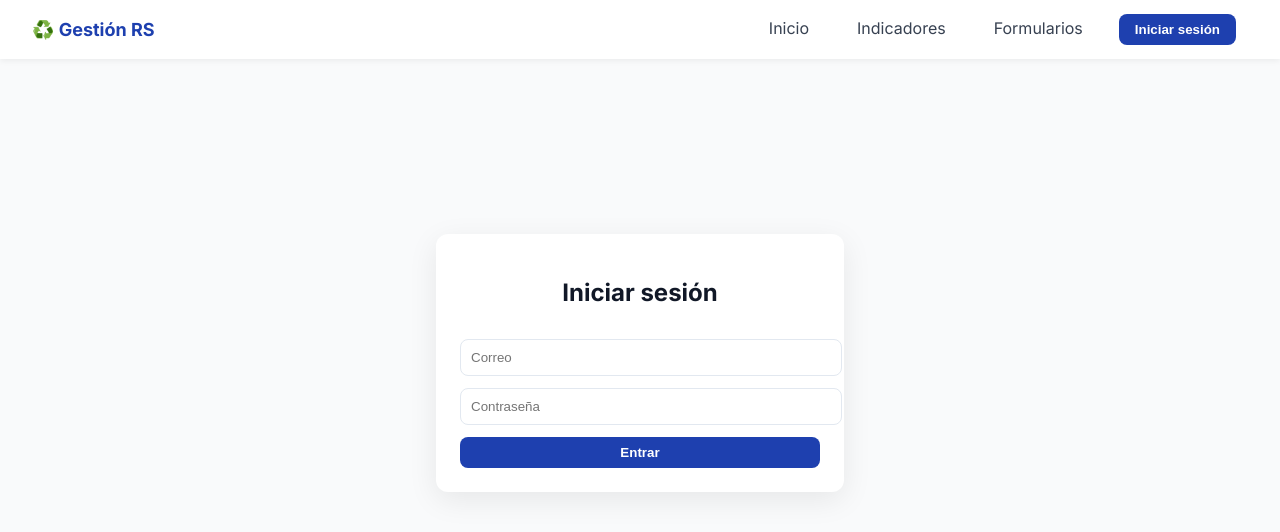
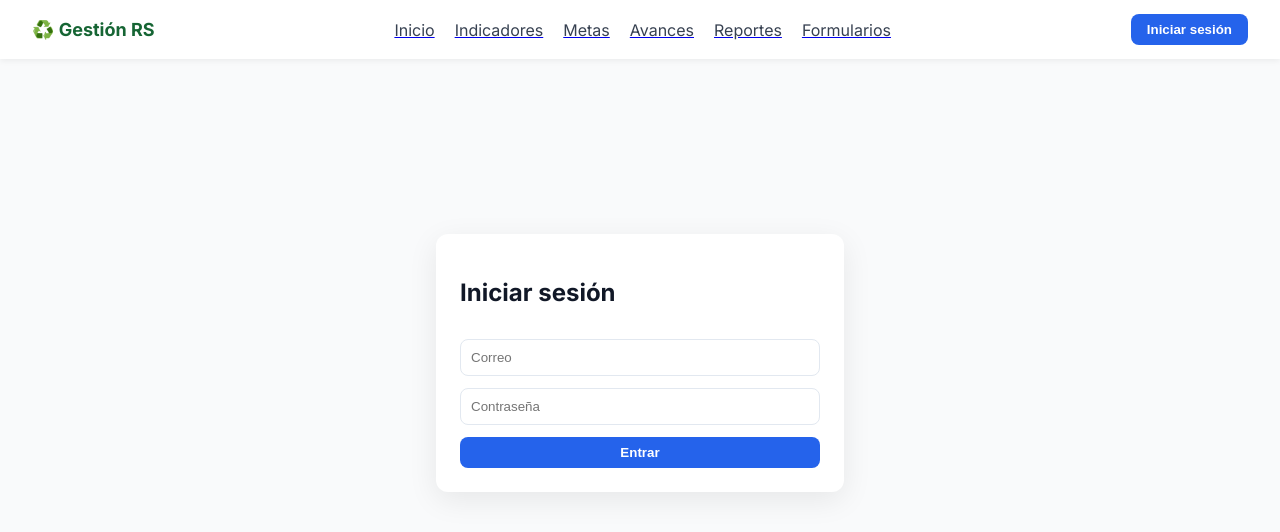
Before and after one commit to Carlostavo/residuos-app, a Next.js app: page /login in a window 1280 px wide. Shown: the top 532 px of the page. Built offline with nearby package versions, Linux system fonts and the light colour scheme; no server answers.

Commit message:
Add files via upload

```diff
--- a/components/Layout.jsx
+++ b/components/Layout.jsx
@@ -2,9 +2,42 @@
 import Link from 'next/link';
 import { useEffect, useState } from 'react';
 import { supabase } from '../lib/supabaseClient';
-export default function Layout({children}){
-  const [user,setUser]=useState(null);
-  useEffect(()=>{ supabase.auth.getSession().then(r=>setUser(r.data.session?.user??null)); const s=supabase.auth.onAuthStateChange((_,session)=>setUser(session?.user??null)); return ()=>s.data?.subscription?.unsubscribe(); },[]);
-  async function logout(){ await supabase.auth.signOut(); window.location.href='/'; }
-  return (<><header className="topbar"><div className="brand">♻️ Gestión RS</div><nav className="nav"><Link href='/'><a>Inicio</a></Link><Link href='/indicadores'><a>Indicadores</a></Link><Link href='/formularios'><a>Formularios</a></Link>{!user?(<Link href='/login'><button className='btn btn-primary'>Iniciar sesión</button></Link>):(<><span style={{fontWeight:700}}>{user.email}</span><button className='btn' onClick={logout}>Cerrar sesión</button></>)}</nav></header><main className='container'>{children}</main></>);
+
+export default function Layout({ children }) {
+  const [user, setUser] = useState(null);
+  useEffect(() => {
+    supabase.auth.getSession().then(r => setUser(r.data.session?.user ?? null));
+    const s = supabase.auth.onAuthStateChange((_, session) => setUser(session?.user ?? null));
+    return () => s.data?.subscription?.unsubscribe();
+  }, []);
+  async function logout() {
+    await supabase.auth.signOut();
+    window.location.href = '/';
+  }
+  return (
+    <>
+      <header className="topbar">
+        <div className="brand">♻️ Gestión RS</div>
+        <nav className="nav">
+          <Link href="/"><span>Inicio</span></Link>
+          <Link href="/indicadores"><span>Indicadores</span></Link>
+          <Link href="/metas"><span>Metas</span></Link>
+          <Link href="/avances"><span>Avances</span></Link>
+          <Link href="/reportes"><span>Reportes</span></Link>
+          <Link href="/formularios"><span>Formularios</span></Link>
+        </nav>
+        <div className="auth">
+          {!user ? (
+            <Link href="/login"><button className="btn-primary">Iniciar sesión</button></Link>
+          ) : (
+            <>
+              <span className="user">{user.email}</span>
+              <button className="btn" onClick={logout}>Cerrar sesión</button>
+            </>
+          )}
+        </div>
+      </header>
+      <main className="container">{children}</main>
+    </>
+  );
 }
--- /dev/null
+++ b/pages/avances.jsx
@@ -0,0 +1 @@
+export default function Avances(){ return <div><h2>Avances</h2></div>; }
--- a/pages/formularios.jsx
+++ b/pages/formularios.jsx
@@ -1 +1 @@
-export default function Formularios(){ return <div><h2>Formularios</h2><p>Página placeholder</p></div>; }
+export default function Formularios(){ return <div><h2>Formularios</h2></div>; }
--- a/pages/indicadores.jsx
+++ b/pages/indicadores.jsx
@@ -1 +1 @@
-export default function Indicadores(){ return <div><h2>Indicadores</h2><p>Página placeholder</p></div>; }
+export default function Indicadores(){ return <div><h2>Indicadores</h2></div>; }
--- a/pages/login.jsx
+++ b/pages/login.jsx
@@ -2,4 +2,4 @@
 import { useState } from 'react'; import { supabase } from '../lib/supabaseClient'; import { useRouter } from 'next/router';
 export default function Login(){ const [email,setEmail]=useState(''); const [password,setPassword]=useState(''); const router=useRouter();
   async function handleLogin(e){ e.preventDefault(); const { error } = await supabase.auth.signInWithPassword({ email, password }); if(error){ alert(error.message); return; } router.push('/'); }
-  return (<div style={{display:'flex',height:'70vh',alignItems:'center',justifyContent:'center'}}><form onSubmit={handleLogin} style={{background:'#fff',padding:24,borderRadius:12,boxShadow:'0 8px 30px rgba(0,0,0,0.08)',width:360}}><h2 style={{textAlign:'center'}}>Iniciar sesión</h2><input placeholder='Correo' value={email} onChange={e=>setEmail(e.target.value)} style={{width:'100%',padding:10,marginTop:12,borderRadius:8,border:'1px solid #e2e8f0'}} /><input type='password' placeholder='Contraseña' value={password} onChange={e=>setPassword(e.target.value)} style={{width:'100%',padding:10,marginTop:12,borderRadius:8,border:'1px solid #e2e8f0'}} /><button type='submit' className='btn btn-primary' style={{width:'100%',marginTop:12}}>Entrar</button></form></div>); }
+  return (<div className="login-page"><form onSubmit={handleLogin} className="login-form"><h2>Iniciar sesión</h2><input placeholder='Correo' value={email} onChange={e=>setEmail(e.target.value)} /><input type='password' placeholder='Contraseña' value={password} onChange={e=>setPassword(e.target.value)} /><button className='btn-primary' type='submit'>Entrar</button></form></div>); }
--- /dev/null
+++ b/pages/metas.jsx
@@ -0,0 +1 @@
+export default function Metas(){ return <div><h2>Metas</h2></div>; }
--- /dev/null
+++ b/pages/reportes.jsx
@@ -0,0 +1 @@
+export default function Reportes(){ return <div><h2>Reportes</h2></div>; }
--- a/styles/globals.css
+++ b/styles/globals.css
@@ -1,9 +1,9 @@
-/* globals.css */
+
 @import url('https://fonts.googleapis.com/css2?family=Inter:wght@400;600;700&display=swap');
 
 :root {
-  --primary: #1e40af;   /* Azul */
-  --secondary: #16a34a; /* Verde */
+  --primary: #166534;
+  --secondary: #16a34a;
   --bg: #f9fafb;
 }
 
@@ -26,56 +26,52 @@ body {
   top: 0;
   z-index: 50;
 }
+.brand { font-size: 18px; font-weight: 700; color: var(--primary); }
+.nav { display: flex; gap: 20px; }
+.nav span { cursor: pointer; font-weight: 500; color: #374151; }
+.nav span:hover { color: var(--primary); }
+.auth { display: flex; gap: 12px; align-items: center; }
+.btn, .btn-primary {
+  padding: 8px 16px; border-radius: 8px; border: none; cursor: pointer; font-weight: 600;
+}
+.btn-primary { background: #2563eb; color: #fff; }
 
-.brand {
-  font-size: 18px;
-  font-weight: 700;
-  color: var(--primary);
+.container { max-width: 1200px; margin: 24px auto; padding: 0 20px; }
+
+/* Hero */
+.hero {
+  background: linear-gradient(135deg, #e6f4ea, #f3fdf6);
+  text-align: center;
+  padding: 60px 20px;
+  border-radius: 12px;
+  margin-bottom: 40px;
 }
+.hero h1 { font-size: 2.2rem; font-weight: 700; color: var(--primary); }
+.hero p { color: #374151; font-size: 1.1rem; margin-top: 10px; }
 
-.nav a {
-  margin: 0 12px;
-  text-decoration: none;
-  color: #374151;
-  font-weight: 500;
+/* Features */
+.features {
+  display: grid;
+  grid-template-columns: repeat(auto-fit, minmax(250px, 1fr));
+  gap: 24px;
 }
-.nav a:hover {
-  color: var(--primary);
+.card {
+  background: white;
+  border-radius: 16px;
+  padding: 24px;
+  box-shadow: 0 4px 12px rgba(0, 0, 0, 0.06);
+  text-align: center;
 }
+.card h3 { font-size: 1.1rem; font-weight: 600; margin-top: 12px; color: #111827; }
+.card p { color: #4b5563; font-size: 0.95rem; margin-top: 8px; }
 
-.btn {
-  padding: 8px 16px;
-  border-radius: 8px;
-  border: none;
-  cursor: pointer;
-  font-weight: 600;
-}
-.btn-primary {
-  background: var(--primary);
-  color: white;
-}
+.icon { width: 48px; height: 48px; border-radius: 50%; margin: 0 auto; }
+.icon.blue { background: #3b82f6; }
+.icon.yellow { background: #facc15; }
+.icon.red { background: #ef4444; }
+.icon.purple { background: #8b5cf6; }
 
-/* Contenedor */
-.container {
-  max-width: 1200px;
-  margin: 24px auto;
-  padding: 0 20px;
-}
-
-/* Caja principal */
-section {
-  background: #fff;
-  padding: 24px;
-  border-radius: 12px;
-  box-shadow: 0 4px 12px rgba(0,0,0,0.05);
-  margin-bottom: 24px;
-}
-
-/* Iframe */
-iframe {
-  width: 100%;
-  height: 80vh;
-  border: none;
-  border-radius: 12px;
-  box-shadow: 0 4px 12px rgba(0,0,0,0.08);
-}
+/* Login */
+.login-page { display:flex; justify-content:center; align-items:center; height:70vh; }
+.login-form { background:#fff; padding:24px; border-radius:12px; box-shadow:0 8px 30px rgba(0,0,0,0.08); width:360px; display:flex; flex-direction:column; gap:12px; }
+.login-form input { padding:10px; border-radius:8px; border:1px solid #e2e8f0; }
```
Also changed, not shown: pages/index.jsx (+32 -13 lines), 1 other file (tests, documents, lock files or other folders).
